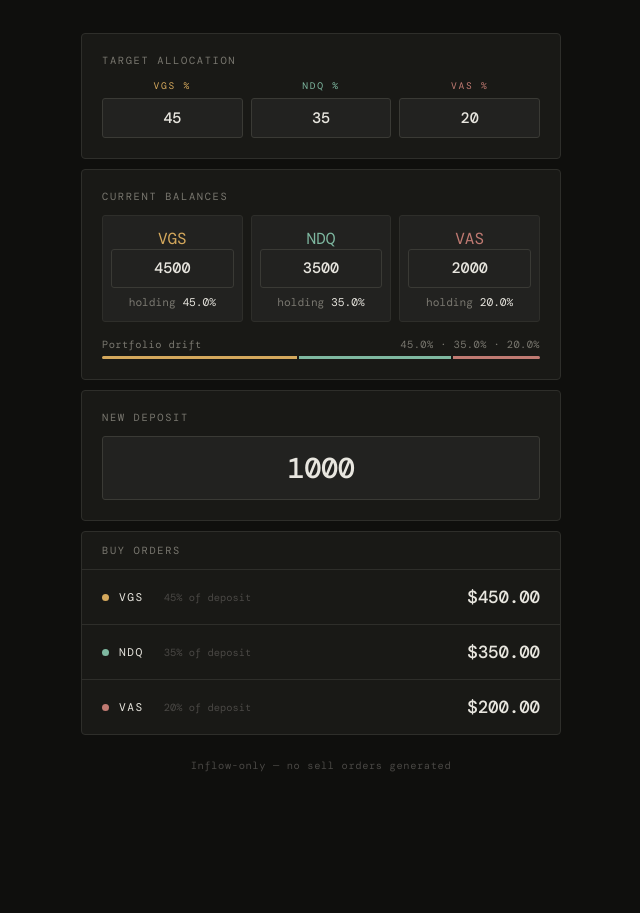
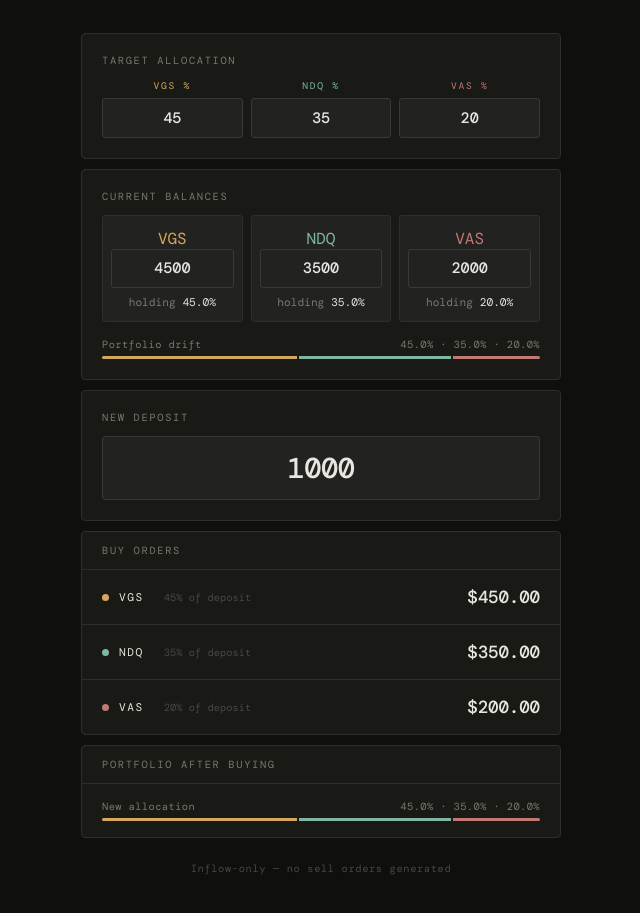
Before and after one commit to 0ethanhan0/etf-planner, a plain HTML site: page index.html in a window 1280 px wide. Shown: the part 113-1026 px from the top of the page, without its empty margins (319-959 px from the left). Before the commit the page ends 949 px from the top, so only its background shows below. Drawn offline with nearby package versions, Linux system fonts and the light colour scheme.

Commit message:
Update index.html

```diff
--- a/index.html
+++ b/index.html
@@ -143,6 +143,24 @@
       background: rgba(192,122,114,0.08);
     }
 
+    /* ── Order warning ── */
+    .order-warning {
+      display: none;
+      align-items: center;
+      gap: 10px;
+      background: rgba(192,122,114,0.12);
+      border: 1px solid var(--danger);
+      border-radius: 4px;
+      padding: 0.85rem 1.25rem;
+      margin-bottom: 10px;
+      font-size: 0.75rem;
+      color: var(--danger);
+    }
+    .order-warning-icon {
+      font-size: 1.2rem;
+      flex-shrink: 0;
+    }
+
     /* ── Balance grid ── */
     .balance-grid {
       display: grid;
@@ -195,6 +213,9 @@
     #barVgs { background: var(--vgs); }
     #barNdq { background: var(--ndq); }
     #barVas { background: var(--vas); }
+    #afterBarVgs { background: var(--vgs); }
+    #afterBarNdq { background: var(--ndq); }
+    #afterBarVas { background: var(--vas); }
 
     /* ── Buy orders ── */
     .orders {
@@ -343,6 +364,12 @@
       <input type="number" id="newDeposit" value="1000" class="deposit-input">
     </div>
 
+    <!-- Order warning -->
+    <div class="order-warning" id="orderWarning">
+      <span class="order-warning-icon">⚠️</span>
+      <span>Targets don't add up to 100% — buy orders are unreliable until fixed.</span>
+    </div>
+
     <!-- Buy orders -->
     <div class="orders">
       <div class="orders-header">
@@ -374,6 +401,24 @@
       </div>
     </div>
 
+    <!-- Portfolio after buying -->
+    <div class="orders" style="margin-bottom:10px;">
+      <div class="orders-header">
+        <span class="label" style="margin:0;">Portfolio after buying</span>
+      </div>
+      <div style="padding: 1rem 1.25rem;">
+        <div class="drift-row">
+          <span>New allocation</span>
+          <span id="afterLabel">—</span>
+        </div>
+        <div class="drift-bar">
+          <div id="afterBarVgs"></div>
+          <div id="afterBarNdq"></div>
+          <div id="afterBarVas"></div>
+        </div>
+      </div>
+    </div>
+
     <div class="footer">Inflow-only — no sell orders generated</div>
   </div>
 
@@ -389,7 +434,11 @@
 
       const totalTargetPct = vgsT + ndqT + vasT;
       const warningEl = document.getElementById('targetWarning');
-      warningEl.style.display = Math.abs(totalTargetPct - 1.0) > 0.001 ? 'block' : 'none';
+      const invalid = Math.abs(totalTargetPct - 1.0) > 0.001;
+      warningEl.style.display = invalid ? 'block' : 'none';
+
+      // Big warning near buy orders
+      document.getElementById('orderWarning').style.display = invalid ? 'flex' : 'none';
 
       const vgsCurrent = parseFloat(document.getElementById('vgsCurrent').value) || 0;
       const ndqCurrent = parseFloat(document.getElementById('ndqCurrent').value) || 0;
@@ -436,6 +485,20 @@
         };
       }
 
+      // Portfolio after buying bar
+      const newVgs = vgsCurrent + buys.vgs;
+      const newNdq = ndqCurrent + buys.ndq;
+      const newVas = vasCurrent + buys.vas;
+      const newTotal = newVgs + newNdq + newVas;
+      const afterVgsPct = newTotal > 0 ? (newVgs / newTotal) * 100 : 0;
+      const afterNdqPct = newTotal > 0 ? (newNdq / newTotal) * 100 : 0;
+      const afterVasPct = newTotal > 0 ? (newVas / newTotal) * 100 : 0;
+      document.getElementById('afterBarVgs').style.flex = afterVgsPct || 0.001;
+      document.getElementById('afterBarNdq').style.flex = afterNdqPct || 0.001;
+      document.getElementById('afterBarVas').style.flex = afterVasPct || 0.001;
+      document.getElementById('afterLabel').innerText =
+        afterVgsPct.toFixed(1) + '% · ' + afterNdqPct.toFixed(1) + '% · ' + afterVasPct.toFixed(1) + '%';
+
       function setOrder(id, labelId, amount, deposit) {
         const el = document.getElementById(id);
         el.innerText = fmt(amount);
```
